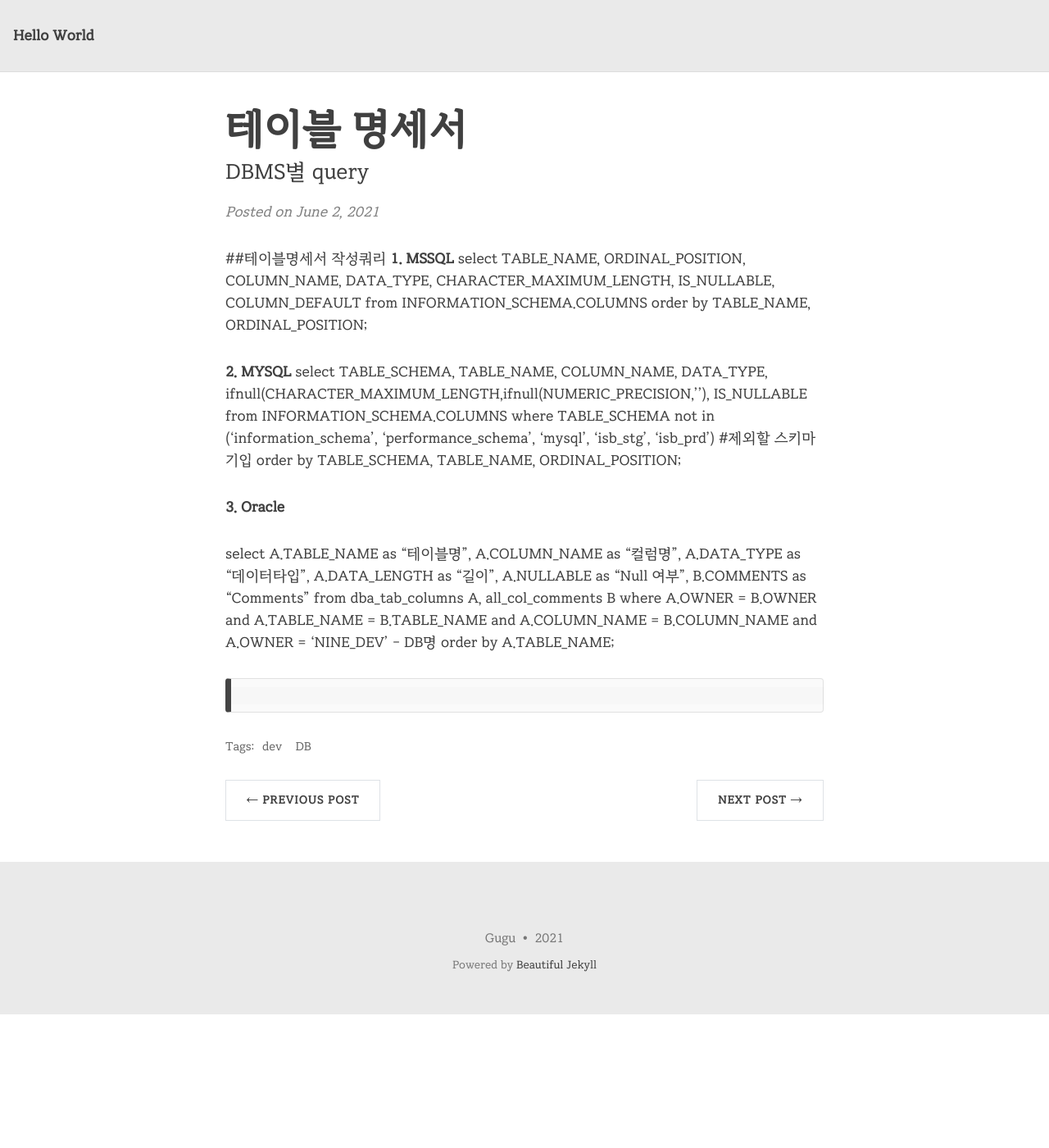
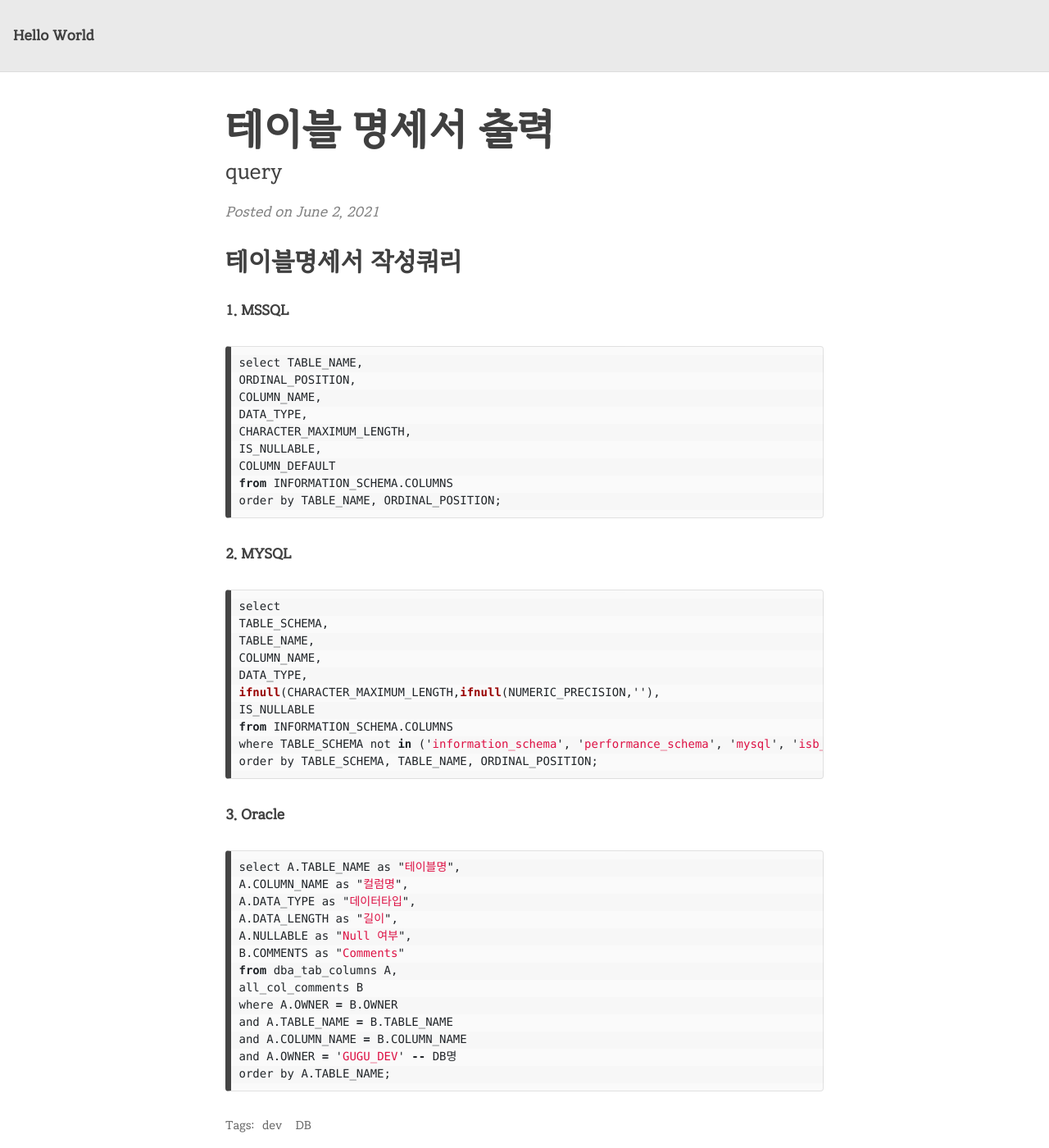
Before and after one commit to 1stGugu/1stGugu.github.io, a Jekyll site: the page built from _posts/2021-06-02-table.md, in a window 1280 px wide and 1400 px high. Shown: the whole window at 82% size. Built offline with Jekyll 4.4.1, drawn with Linux system fonts in a browser that asks for light colours; nearby versions of some CDN libraries.

Commit message:
Update 2021-06-02-table.md

````diff
--- a/_posts/2021-06-02-table.md
+++ b/_posts/2021-06-02-table.md
@@ -1,15 +1,17 @@
 ---
 layout: post
-title: 테이블 명세서
-subtitle: DBMS별 query
+title: 테이블 명세서 출력
+subtitle: query
 #gh-repo: daattali/beautiful-jekyll
 #gh-badge: [star, fork, follow]
 tags: [dev, DB]
 comments: true
 ---
 
-##테이블명세서 작성쿼리
+## 테이블명세서 작성쿼리
+
 **1. MSSQL**
+```javascript
 select TABLE_NAME,
 ORDINAL_POSITION,
 COLUMN_NAME,
@@ -19,8 +21,11 @@ IS_NULLABLE,
 COLUMN_DEFAULT
 from INFORMATION_SCHEMA.COLUMNS
 order by TABLE_NAME, ORDINAL_POSITION;
+```
+
 
 **2. MYSQL**
+```javascript
 select
 TABLE_SCHEMA,
 TABLE_NAME,
@@ -31,9 +36,10 @@ IS_NULLABLE
 from INFORMATION_SCHEMA.COLUMNS
 where TABLE_SCHEMA not in ('information_schema', 'performance_schema', 'mysql', 'isb_stg', 'isb_prd') #제외할 스키마 기입
 order by TABLE_SCHEMA, TABLE_NAME, ORDINAL_POSITION;
+```
 
 **3. Oracle**
-
+```javascript
 select A.TABLE_NAME as "테이블명",
 A.COLUMN_NAME as "컬럼명",
 A.DATA_TYPE as "데이터타입",
@@ -45,9 +51,6 @@ all_col_comments B
 where A.OWNER = B.OWNER
 and A.TABLE_NAME = B.TABLE_NAME
 and A.COLUMN_NAME = B.COLUMN_NAME
-and A.OWNER = 'NINE_DEV' -- DB명
+and A.OWNER = 'GUGU_DEV' -- DB명
 order by A.TABLE_NAME;
-
-```javascript
-
 ```
````
